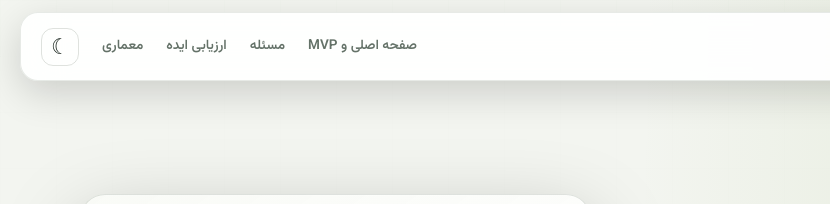
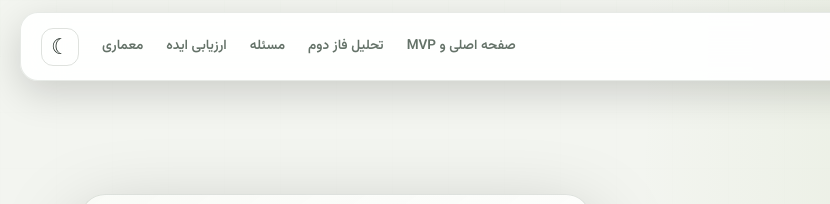
Before and after one commit to sadatiiii/SteelFlow-Automation, a plain HTML site: page tabco/analysis.html in a window 1280 px wide. Shown: the top 204 px of the page, 0-830 px from the left. Drawn offline with Linux system fonts and the light colour scheme.

Commit message:
Link Phase 2 dossier from Phase 1 analysis

```diff
--- a/tabco/analysis.html
+++ b/tabco/analysis.html
@@ -16,6 +16,7 @@
     </a>
     <nav class="nav" aria-label="ناوبری">
       <a href="index.html">صفحه اصلی و MVP</a>
+      <a href="phase2.html">تحلیل فاز دوم</a>
       <a href="#problem">مسئله</a>
       <a href="#maturity">ارزیابی ایده</a>
       <a href="#architecture">معماری</a>
```
